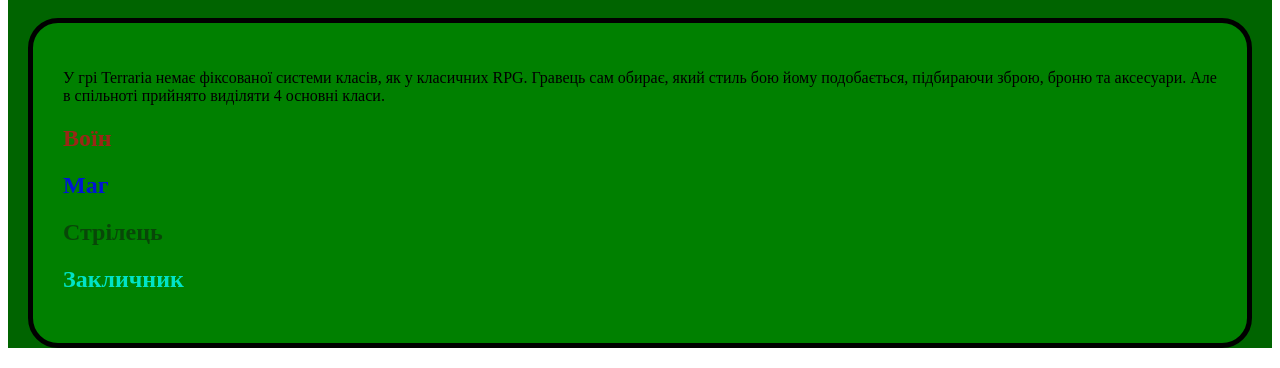
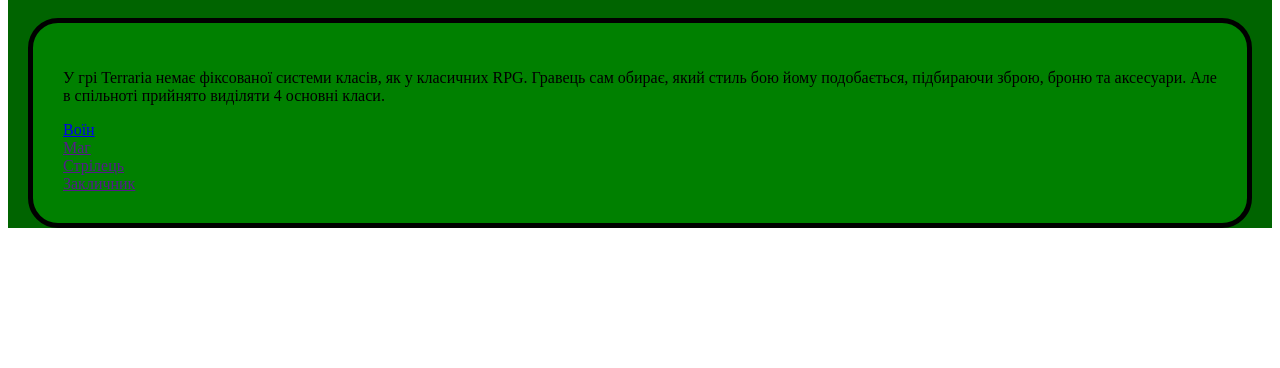
Before and after one commit to pelmexek23132/golovna, a plain HTML site: page index.html in a window 1280 px wide. Shown: the part 1318-1686 px from the top of the page. After the commit the page ends 1566 px from the top, so only its background shows below. Drawn offline with Linux system fonts and the light colour scheme.

Commit message:
Update index.html

```diff
--- a/index.html
+++ b/index.html
@@ -44,17 +44,17 @@
         <div class="class">
         <p>У грі Terraria немає фіксованої системи класів, як у класичних RPG. Гравець сам обирає, який стиль бою йому подобається, підбираючи зброю, броню та аксесуари. Але в спільноті прийнято виділяти 4 основні класи.
 
-        <div class="voin">
-        <h2>Воїн</h2>
+       <div class="voin">
+        <a href="voin.html">Воїн</a>
         </div>
         <div class="mag">
-        <h2>Маг</h2>
+        <a href="">Маг</a>
         </div>
         <div class="gg"  >
-        <h2>Стрілець</h2>
+        <a href="">Стрілець</a>
         </div>
         <div class="su">
-        <h2>Закличник</h2>
+        <a href="">Закличник</a>
         </div>
         </main>
        <footer>
```
